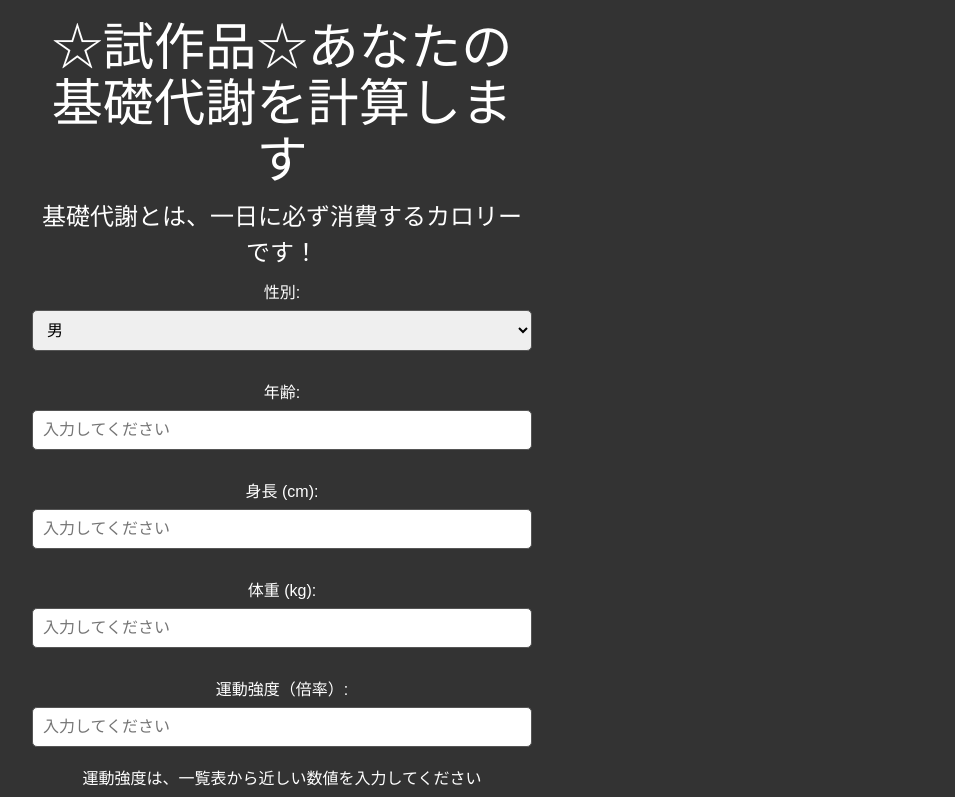
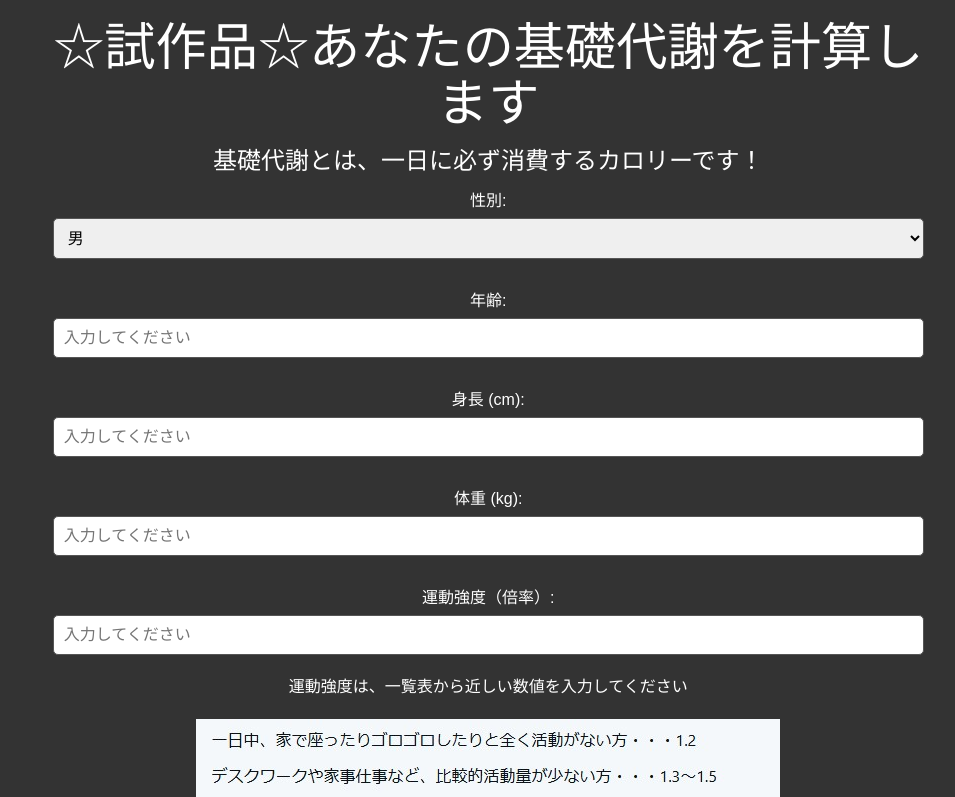
Before and after one commit to y-wkot/BmrFront, a React (Vite) app: page / in a window 1280 px wide. Shown: the top 797 px of the page, without its empty margins (18-973 px from the left). Built offline with nearby package versions, Linux system fonts and the light colour scheme.

Commit message:
241109f8

```diff
--- a/src/App.css
+++ b/src/App.css
@@ -58,7 +58,7 @@ html {
 /* メインコンテナのスタイル */
 .container {
   width: 90%; /* 画面幅の90%を使用 */
-  max-width: 600px; /* 最大幅を600pxに制限（デスクトップでの横長を防ぐ） */
+  max-width: 100; /* 最大幅を600pxに制限（デスクトップでの横長を防ぐ） */
   margin: 0 auto;
   padding: 20px;
 }
```
